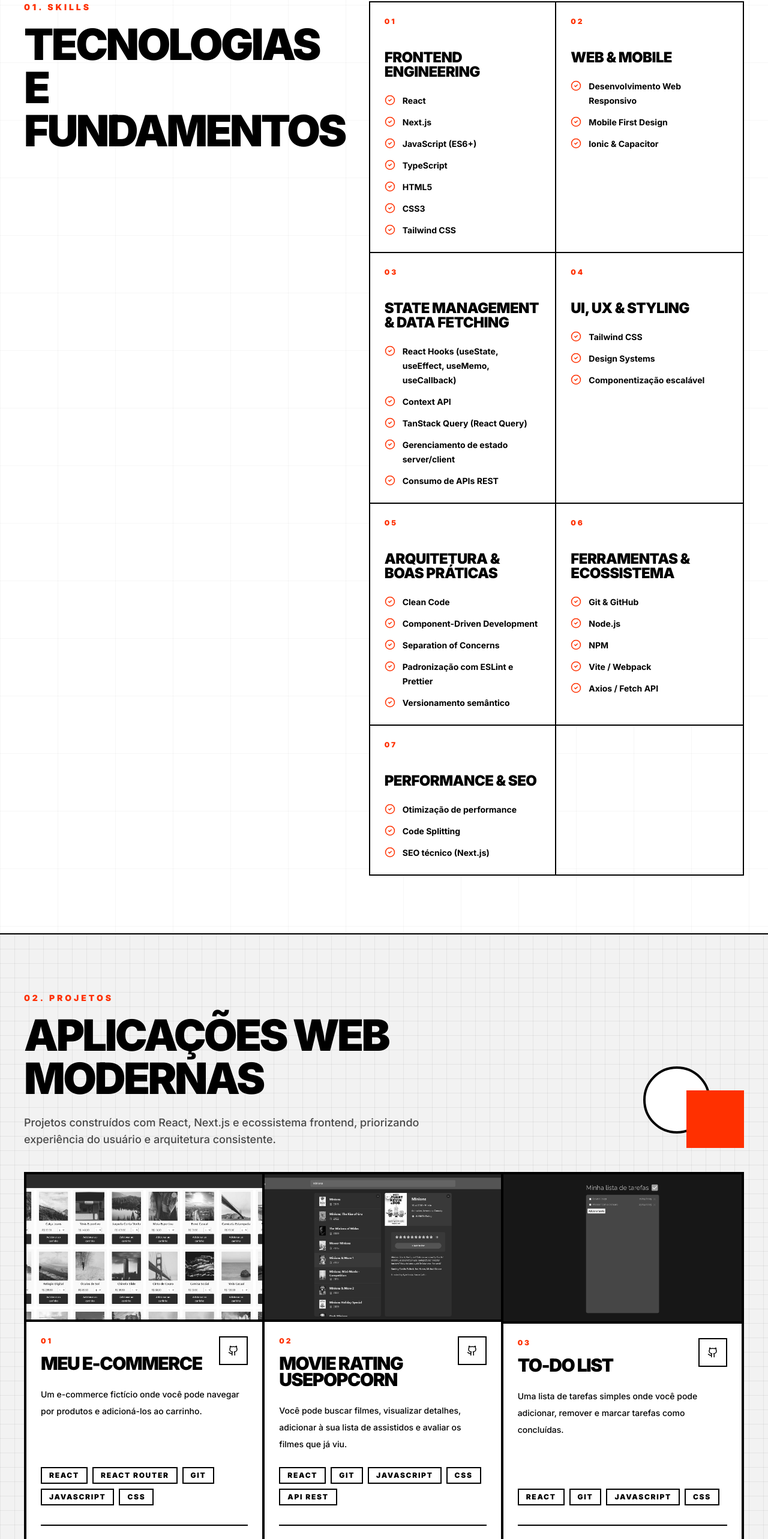
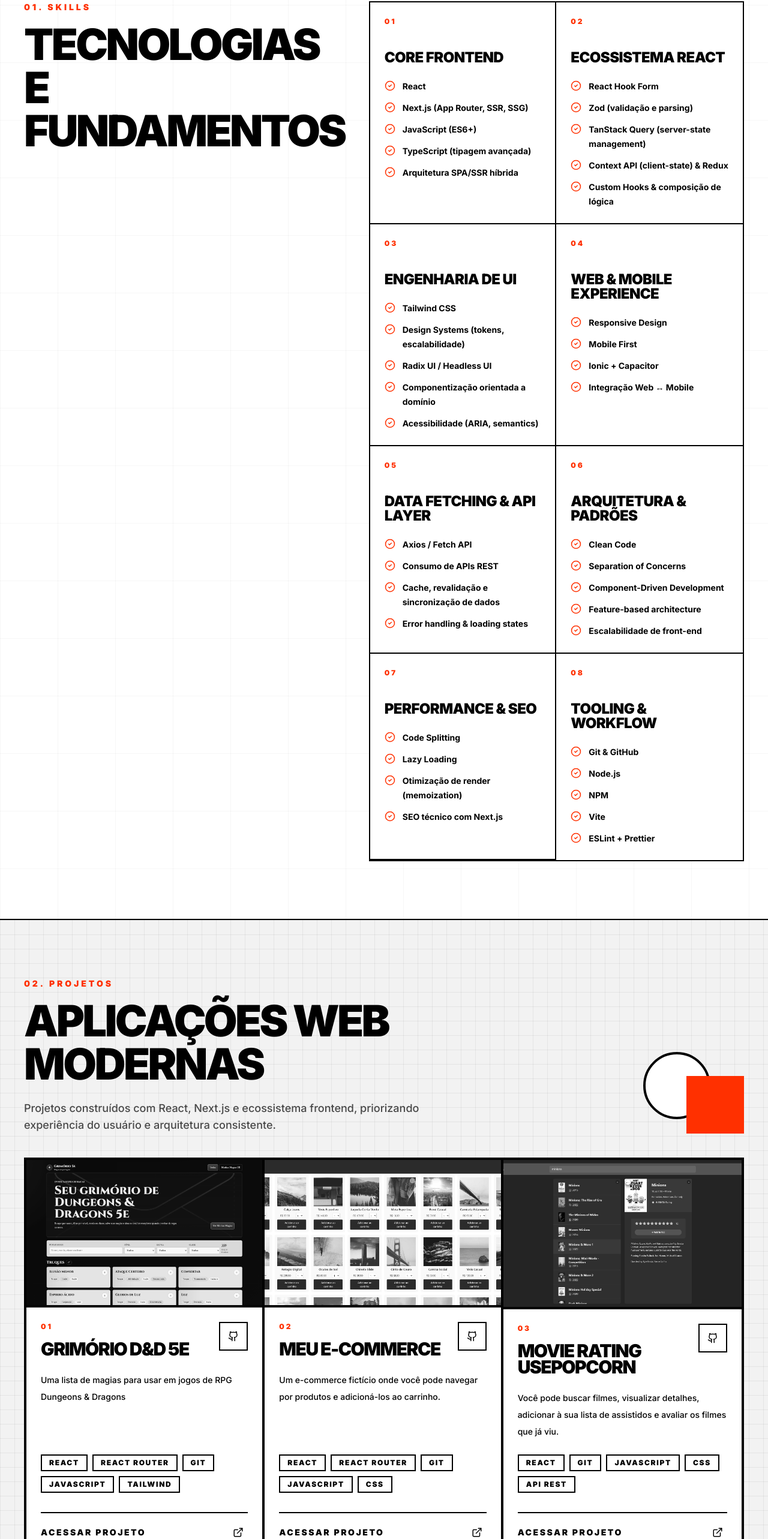
Before and after one commit to nariguela/portfolio, a Next.js app: page / in a window 1280 px wide. Shown: the part 1432-3998 px from the top of the page at 60% size. Built offline with nearby package versions, Linux system fonts and the light colour scheme; no server answers.

Commit message:
Refactor portolio data

```diff
--- a/data/portfolio.ts
+++ b/data/portfolio.ts
@@ -41,70 +41,88 @@ export const highlights = [
 
 export const skillGroups = [
   {
-    title: "Frontend Engineering",
+    title: "Core Frontend",
     skills: [
       "React",
-      "Next.js",
+      "Next.js (App Router, SSR, SSG)",
       "JavaScript (ES6+)",
-      "TypeScript",
-      "HTML5",
-      "CSS3",
-      "Tailwind CSS",
+      "TypeScript (tipagem avançada)",
+      "Arquitetura SPA/SSR híbrida",
     ],
   },
   {
-    title: "Web & Mobile",
+    title: "Ecossistema React",
     skills: [
-      "Desenvolvimento Web Responsivo",
-      "Mobile First Design",
-      "Ionic & Capacitor",
+      "React Hook Form",
+      "Zod (validação e parsing)",
+      "TanStack Query (server-state management)",
+      "Context API (client-state) & Redux",
+      "Custom Hooks & composição de lógica",
     ],
   },
   {
-    title: "State Management & Data Fetching",
+    title: "Engenharia de UI",
     skills: [
-      "React Hooks (useState, useEffect, useMemo, useCallback)",
-      "Context API",
-      "TanStack Query (React Query)",
-      "Gerenciamento de estado server/client",
-      "Consumo de APIs REST",
+      "Tailwind CSS",
+      "Design Systems (tokens, escalabilidade)",
+      "Radix UI / Headless UI",
+      "Componentização orientada a domínio",
+      "Acessibilidade (ARIA, semantics)",
     ],
   },
   {
-    title: "UI, UX & Styling",
-    skills: ["Tailwind CSS", "Design Systems", "Componentização escalável"],
-  },
-  {
-    title: "Arquitetura & Boas Práticas",
+    title: "Web & Mobile Experience",
     skills: [
-      "Clean Code",
-      "Component-Driven Development",
-      "Separation of Concerns",
-      "Padronização com ESLint e Prettier",
-      "Versionamento semântico",
+      "Responsive Design",
+      "Mobile First",
+      "Ionic + Capacitor",
+      "Integração Web ↔ Mobile",
     ],
   },
   {
-    title: "Ferramentas & Ecossistema",
+    title: "Data Fetching & API Layer",
     skills: [
-      "Git & GitHub",
-      "Node.js",
-      "NPM",
-      "Vite / Webpack",
       "Axios / Fetch API",
+      "Consumo de APIs REST",
+      "Cache, revalidação e sincronização de dados",
+      "Error handling & loading states",
+    ],
+  },
+  {
+    title: "Arquitetura & Padrões",
+    skills: [
+      "Clean Code",
+      "Separation of Concerns",
+      "Component-Driven Development",
+      "Feature-based architecture",
+      "Escalabilidade de front-end",
     ],
   },
   {
     title: "Performance & SEO",
     skills: [
-      "Otimização de performance",
       "Code Splitting",
-      "SEO técnico (Next.js)",
+      "Lazy Loading",
+      "Otimização de render (memoization)",
+      "SEO técnico com Next.js",
     ],
+  },
+  {
+    title: "Tooling & Workflow",
+    skills: ["Git & GitHub", "Node.js", "NPM", "Vite", "ESLint + Prettier"],
   },
 ]
 
 export const projects = [
+  {
+    name: "Grimório D&D 5e",
+    description:
+      "Uma lista de magias para usar em jogos de RPG Dungeons & Dragons",
+    image: "/assets/magias-5e.png",
+    technologies: ["React", "React Router", "Git", "JavaScript", "Tailwind"],
+    link: "https://magias5e.netlify.app/",
+    githubLink: "https://github.com/nariguela/spells-list",
+  },
   {
     name: "Meu e-commerce",
     description:
@@ -150,23 +168,23 @@ export const projects = [
     link: "https://eat-n-split-nrg.netlify.app/",
     githubLink: "https://github.com/nariguela/eat-n-split",
   },
-  {
-    name: "Rock Paper Scissors Game",
-    description:
-      "Um jogo simples de Pedra, Papel e Tesoura. Você pode jogar contra o computador e ver quem ganha.",
-    image: "/assets/rock-paper-scissors-game.png",
-    technologies: ["JavaScript", "CSS"],
-    link: "https://rock-paper-scissors-game-nrg.netlify.app/",
-    githubLink: "https://github.com/nariguela/rock-paper-scissors-game",
-  },
-  {
-    name: "Wave Memory Game",
-    description: "Um jogo de memória simples com temática de praia.",
-    image: "/assets/wave-memory-game.png",
-    technologies: ["JavaScript", "CSS"],
-    link: "https://wave-memory-game.netlify.app/",
-    githubLink: "https://github.com/nariguela/wave-memory-game",
-  },
+  // {
+  //   name: "Rock Paper Scissors Game",
+  //   description:
+  //     "Um jogo simples de Pedra, Papel e Tesoura. Você pode jogar contra o computador e ver quem ganha.",
+  //   image: "/assets/rock-paper-scissors-game.png",
+  //   technologies: ["JavaScript", "CSS"],
+  //   link: "https://rock-paper-scissors-game-nrg.netlify.app/",
+  //   githubLink: "https://github.com/nariguela/rock-paper-scissors-game",
+  // },
+  // {
+  //   name: "Wave Memory Game",
+  //   description: "Um jogo de memória simples com temática de praia.",
+  //   image: "/assets/wave-memory-game.png",
+  //   technologies: ["JavaScript", "CSS"],
+  //   link: "https://wave-memory-game.netlify.app/",
+  //   githubLink: "https://github.com/nariguela/wave-memory-game",
+  // },
 ]
 
 export const contactLinks = [
```
Also changed, not shown: public/assets/magias-5e.png (added).
